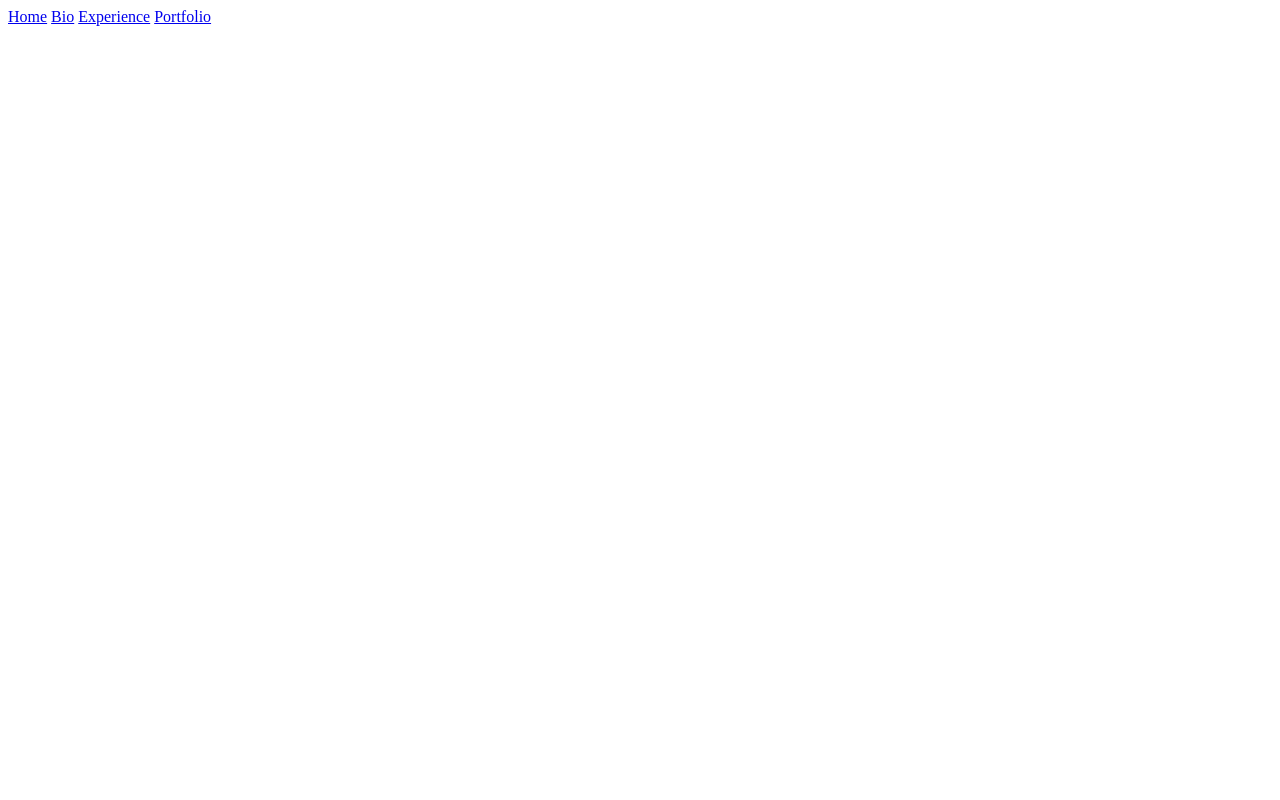
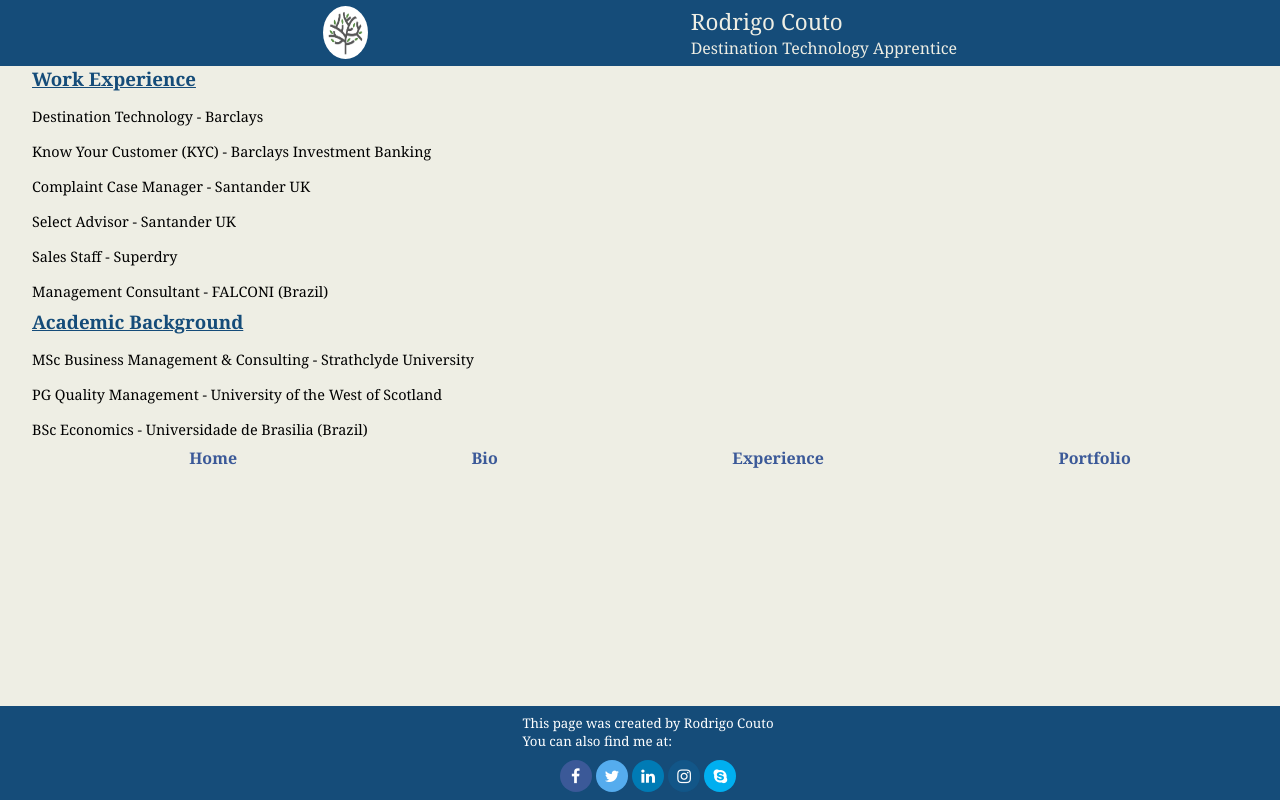
Before and after one commit to rodrigosollberger/HTML-Project-RC, a plain HTML site: page experience.html in a window 1280 px wide. Drawn offline with Linux system fonts and the light colour scheme.

Commit message:
added experience page code and update homepage

```diff
--- a/experience.html
+++ b/experience.html
@@ -5,15 +5,77 @@
     <meta http-equiv="X-UA-Compatible" content="IE=edge">
     <meta name="viewport" content="width=device-width, initial-scale=1.0">
     <title>Experience</title>
+    <link rel="icon" href="images/tabLogo.jpeg">
+    <link rel="stylesheet" href="style.css">
+    <link rel="stylesheet" href="https://cdnjs.cloudflare.com/ajax/libs/font-awesome/4.7.0/css/font-awesome.min.css">
 </head>
 <body>
-    <nav>
-        <a href="home.html">Home</a>
-        <a href="bio.html">Bio</a>
-        <a href="experience.html">Experience</a>
-        <a href="portfolio.html">Portfolio</a>
-    </nav>
-    <main></main>
-    <footer></footer>
+    <header>
+        <img id="logoImage" src="images/noLeafTree.jpeg" alt="Side logo image. A drawing of a tree with no leafs.">
+        <aside>
+            <h3>Rodrigo Couto</h3>
+            <h5>Destination Technology Apprentice</h5>
+        </aside>
+    </header>
+    <main>
+        <nav id="workexperience">
+            <h3>Work Experience</h3>
+            <section id="experience1">
+                <h2>Destination Technology - Barclays</h2>
+            </section>
+            <section id="experience2">
+                <h2>Know Your Customer (KYC) - Barclays Investment Banking</h2>
+            </section>
+            <section id="experience3">
+                <h2>Complaint Case Manager - Santander UK</h2>
+            </section>
+            <section id="experience4">
+                <h2>Select Advisor - Santander UK</h2>
+            </section>
+            <section id="experience5">
+                <h2>Sales Staff - Superdry</h2>
+            </section>
+            <section id="experience6">
+                <h2>Management Consultant - FALCONI (Brazil)</h2>
+            </section>
+        </nav>
+
+        <nav id="studyexperience">
+            <h3>Academic Background</h3>
+            <section id="experience1">
+                <h2>MSc Business Management & Consulting - Strathclyde University</h2>
+            </section>
+            <section id="experience2">
+                <h2>PG Quality Management - University of the West of Scotland</h2>
+            </section>
+            <section id="experience3">
+                <h2>BSc Economics - Universidade de Brasilia (Brazil)</h2>
+            </section>
+        </nav>
+            <nav>
+            <ul>
+                <li><a href="index.html">Home</a></li>
+                <li><a href="bio.html">Bio</a></li>
+                <li><a href="experience.html">Experience</a></li>
+                <li><a href="portfolio.html">Portfolio</a></li>
+            </ul>
+        </nav>
+    </main>
+
+
+    <footer>
+        <h5>
+            <p>This page was created by Rodrigo Couto</p>
+            <p>You can also find me at:</p>
+        </h5>
+        <div id="socialMedia">
+            <a href="#" class="fa fa-facebook"></a>
+            <a href="#" class="fa fa-twitter"></a>
+            <a href="#" class="fa fa-linkedin"></a>
+            <a href="#" class="fa fa-instagram"></a>
+            <a href="#" class="fa fa-skype"></a>
+        </div>
+
+    </footer>
 </body>
 </html>
--- a/style.css
+++ b/style.css
@@ -1,38 +1,61 @@
 *{
   margin: 0px;
-    font-family: Arial, Helvetica, sans-serif;
+  font-family: Cambria, Cochin, Georgia, Times, 'Times New Roman', serif;
   font-weight: normal;
 }
 
+h2 {
+  font-size: 0.9rem;
+}
+
 header {
-    padding: 5px 0 5px 0;
+  width: 100%;
+  color: #eeeee4;
+  font-size: 1.2rem;
+  padding: 0.4rem 0 0.4rem 0;
   background-color: #154c79;
   display: flex;
   flex-direction: row;
-    align-items: center;
+  justify-content: center;
   justify-content: space-evenly;
 }
 
 body {
+  width: 100%;
+  background-color: #eeeee4;
+  display: flex;
+  flex-direction: column;
+  justify-content: space-evenly;
+  align-items: center;
+}
+
+main {
+  display: flex;
+  flex-direction: column;
+  justify-content: space-around;
+  gap: 0.5rem;
+  width: 95%;
   background-color: #eeeee4;
 }
 
-main {
-    width: 100%;
-    background-color: #eeeee4;
-}
-
-ul {
+body main nav ul {
   display: flex;
+  flex-direction: row;
+  justify-content: space-around;
+  align-content: center;
+  align-items: center;
 }
 
 ul li {
   display: flex;
   flex-direction: row;
   flex-wrap: wrap;
+  text-decoration: none;
 }
 
 nav a{
+  color: #3B5998;
+  font-weight: bold;
   text-decoration: none;
 }
 
@@ -43,36 +66,46 @@
 
 #profileImage{
   width: 120px;
+  border-radius: 25px;
+  border: 0.3rem solid #3B5998;
 }
 
 #bio {
   text-align: justify;
   display: flex;
   flex-direction: row;
-    justify-content: space-between;
+  justify-content: space-around;
   align-items: center;
-    gap: 15px;
+  gap: 0.5rem;
+}
 
+#workexperience, #studyexperience {
+  display: flex;
+  flex-direction: column;
+  justify-content: space-around;
+  gap: 1rem;
+}
+
+nav h3 {
+  color: #154c79;
+  font-weight: bold;
+  text-decoration: underline;
 }
 
 footer{
+  color: #eeeee4;
   display: flex;
   flex-direction: column;
   justify-content: space-around;
+  align-items: center;
+  gap: .6rem;
   background-color: #154c79;
   color: white;
   position: fixed;
   left: 0;
   bottom: 0;
   width: 100%;
-  margin: .2rem;
-  padding: .3rem;
-}
-
-#socialMedia{
-  display: flex;
-  flex-direction: row;
-  justify-content: space-around;
+  padding: .5rem;
 }
 
 
@@ -81,9 +114,9 @@
 
 
 .fa {
-    padding: 15px;
-    font-size: 10px;
-    width: 10px;
+    padding: 0.5rem;
+    font-size: 1rem;
+    width: 1rem;
     text-align: center;
     text-decoration: none;
     border-radius: 50%;
```
Also changed, not shown: bio.html (+39 -8 lines), index.html (+3 -4 lines), portfolio.html (+34 -8 lines). Lines whose indentation alone changed are shown as unchanged.
